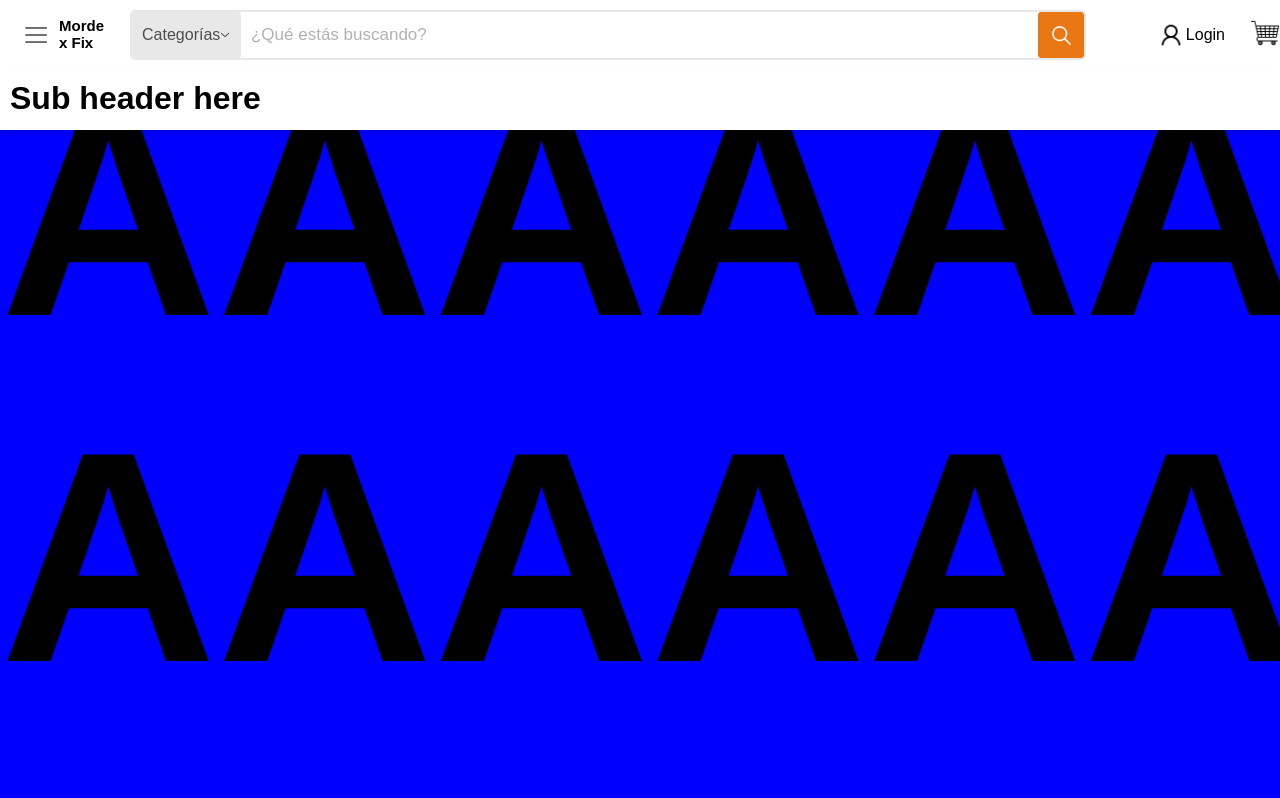
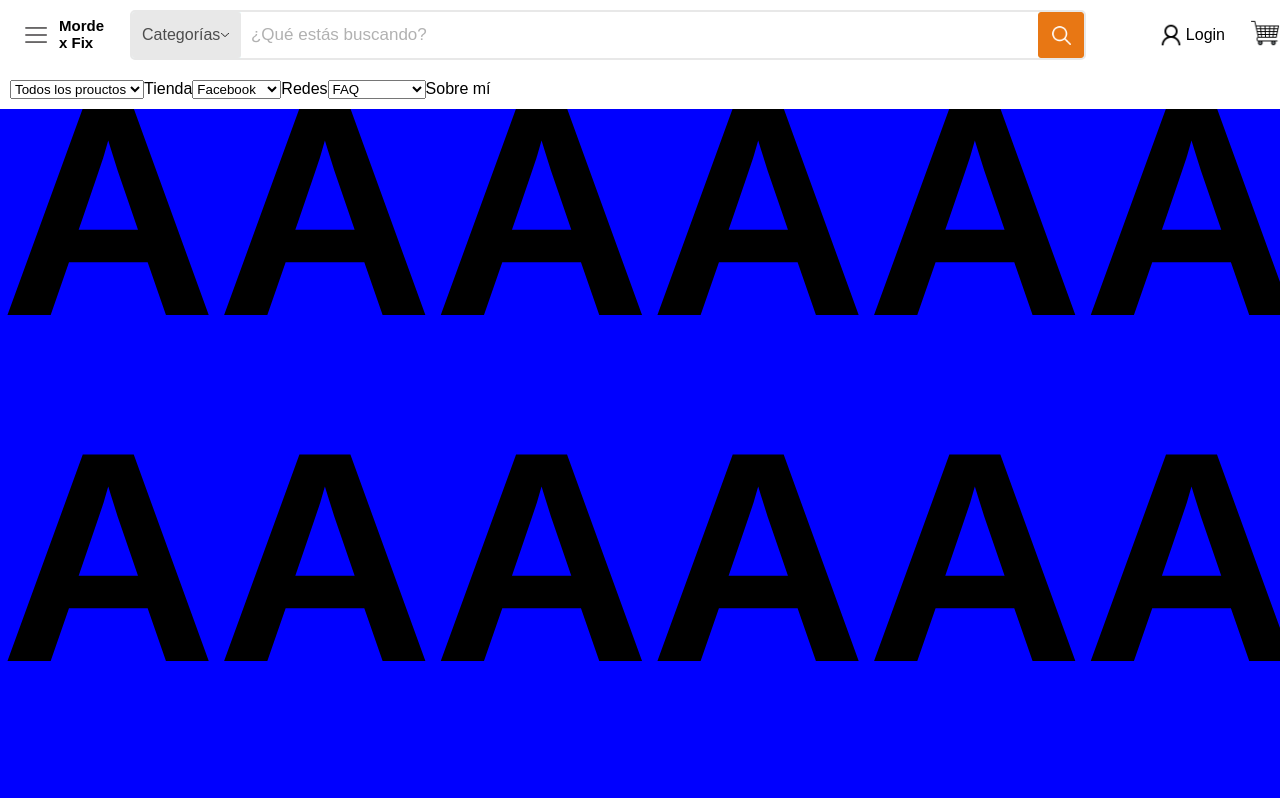
Before and after one commit to MauricioStrang/Mordex-Taller, a Next.js app: page / in a window 1280 px wide. Shown: the top 798 px of the page. Built offline with nearby package versions, Linux system fonts and the light colour scheme.

Commit message:
added animated subheader

```diff
--- a/src/components/header/header.jsx
+++ b/src/components/header/header.jsx
@@ -78,7 +78,34 @@ const Header =()=> {
 
 
         <div className={styles.subHeader}>
-            <h1>Sub header here</h1>
+            <div className= {styles.navMenu}>
+                <select className={styles.navMenuLink} name="Tienda" id="cars">
+                    <option value="volvo">Todos los prouctos</option>
+                    <option value="volvo">Consolas</option>
+                    <option value="volvo">Computadoras</option>
+                    <option value="saab">Otros Electrónicos</option>
+                </select>
+                <label className={styles.navMenuLabel}>Tienda</label>
+
+
+                <select className={styles.navMenuLink} name="Redes" id="cars">
+                    <option value="volvo">Facebook</option>
+                    <option value="volvo">Instagram</option>
+                    <option value="volvo">YoutubeEN</option>
+                    <option value="saab">TwitchEN</option>
+                </select>
+                <label className={styles.navMenuLabel}>Redes</label>
+
+
+                <select className={styles.navMenuLink} name="Sobre-mi" id="cars">
+                    <option value="volvo">FAQ</option>
+                    <option value="volvo">Contactame</option>
+                    <option value="volvo">¿Quién soy?</option>
+                </select>
+                <label className={styles.navMenuLabel}>Sobre mí</label>
+
+            </div>
+
         </div>
     </div>
   );
--- a/src/components/header/header.module.css
+++ b/src/components/header/header.module.css
@@ -12,19 +12,25 @@
 }
 
 .subHeader {
-    display: none; /* Initially hidden */
+    max-height: 0; /* Start with a collapsed height */
+    overflow: hidden; /* Hide any content when collapsed */
     position: absolute;
     width: 100vw;
-    height: 60px;
-    top: 100%; /* Places it right below the nav item */
+    top: 100%;
     left: 0;
     background-color: white;
-    padding: 10px;
-    box-shadow: 0px 4px 6px rgba(0, 0, 0, 0.1);
+    padding: 0 10px; /* Padding for the left and right, but not top/bottom initially */
+    transition: max-height 0.15s ease-in-out, padding 0.15s ease-in-out;
+    transition-delay: 0s; /* No delay on hover */
 }
 
 .container:hover .subHeader {
-    display: block; /* Show dropdown on hover */
+    max-height: 500px; /* Expand the height smoothly */
+    padding: 10px; /* Add padding back on hover */
+}
+
+.container:not(:hover) .subHeader {
+    transition-delay: 2s; /* 2-second delay before collapsing */
 }
 
 .brgMenuContainer{
```
